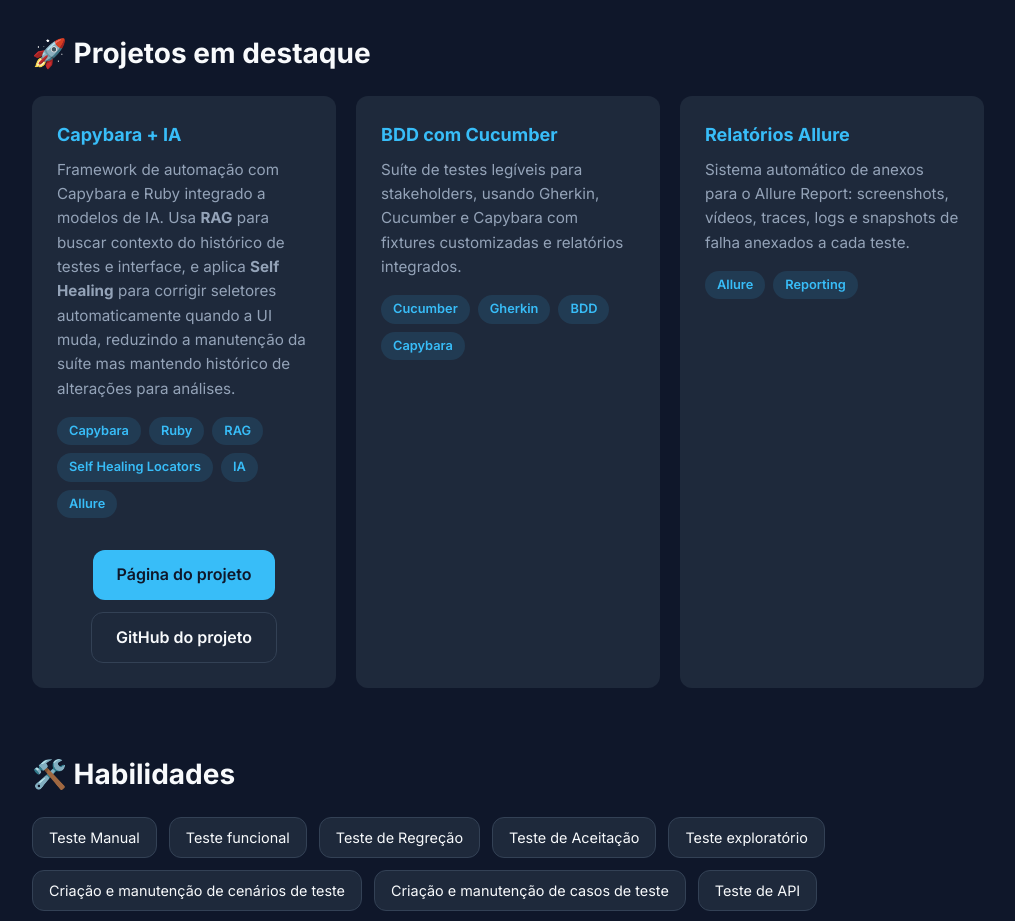
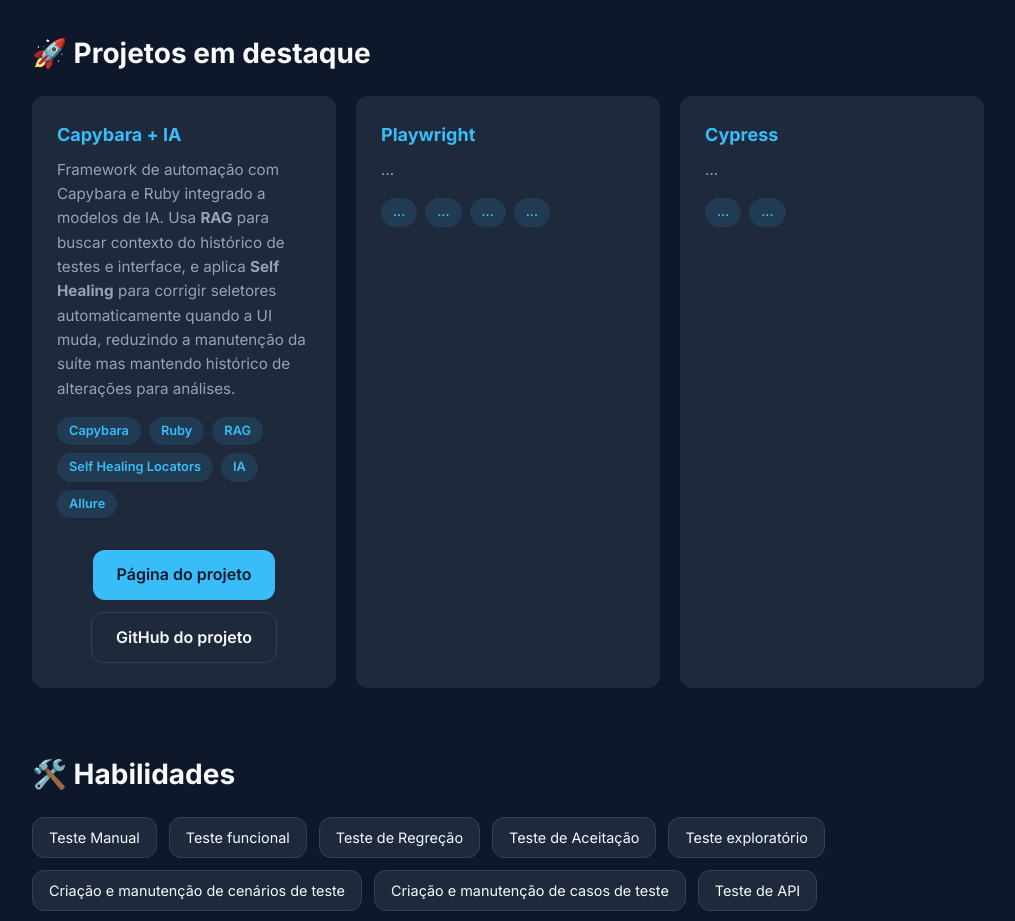
Before and after one commit to Irian18/Irian18.github.io, a plain HTML site: page index.html in a window 1280 px wide. Shown: the part 1740-2661 px from the top of the page, without its empty margins (132-1147 px from the left). Drawn offline with Linux system fonts and the light colour scheme.

Commit message:
Replace BDD with Playwright and update tags

```diff
--- a/index.html
+++ b/index.html
@@ -470,27 +470,26 @@
         </article>
 
         <article class="card">
-          <h3>BDD com Cucumber</h3>
+          <h3>Playwright</h3>
           <p>
-            Suíte de testes legíveis para stakeholders, usando Gherkin, Cucumber e Capybara com fixtures customizadas e relatórios integrados.
+            ...
           </p>
           <div class="tags">
-            <span class="tag">Cucumber</span>
-            <span class="tag">Gherkin</span>
-            <span class="tag">BDD</span>
-            <span class="tag">Capybara</span>
+            <span class="tag">...</span>
+            <span class="tag">...</span>
+            <span class="tag">...</span>
+            <span class="tag">...</span>
           </div>
         </article>
 
         <article class="card">
-          <h3>Relatórios Allure</h3>
+          <h3>Cypress</h3>
           <p>
-            Sistema automático de anexos para o Allure Report: screenshots, vídeos, traces, logs e snapshots de falha
-            anexados a cada teste.
+            ...
           </p>
           <div class="tags">
-            <span class="tag">Allure</span>
-            <span class="tag">Reporting</span>
+            <span class="tag">...</span>
+            <span class="tag">...</span>
           </div>
         </article>
       </div>
```
